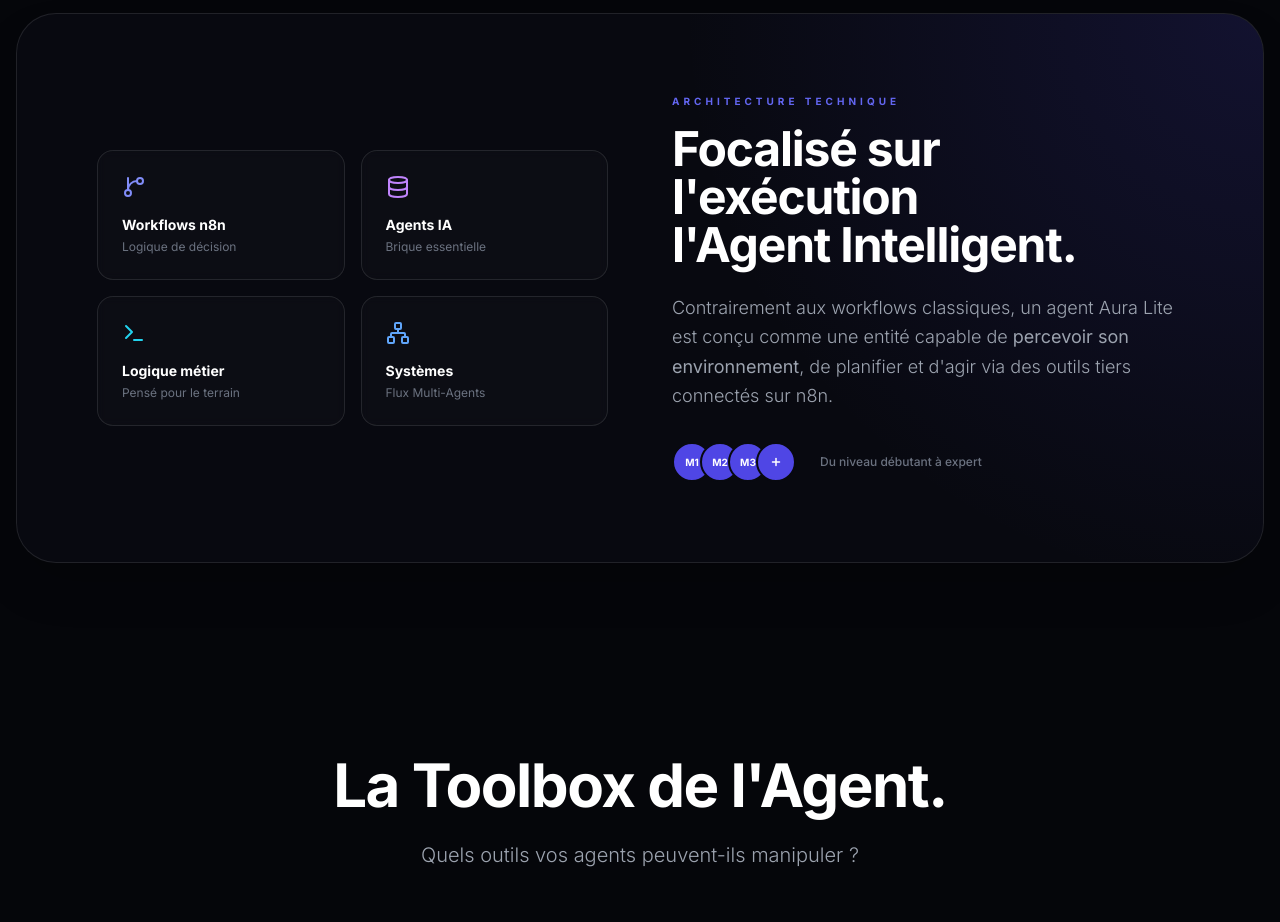
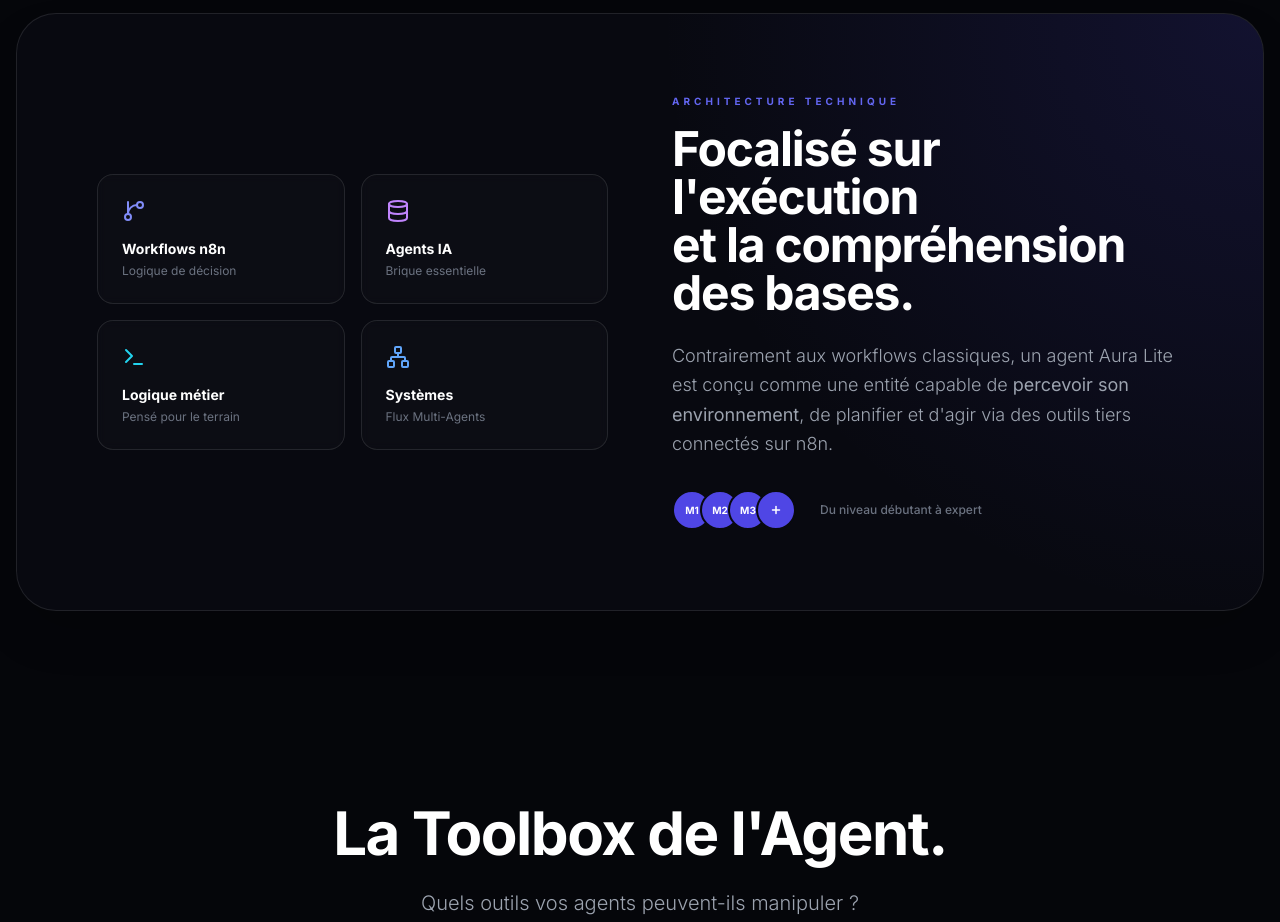
Before and after one commit to outilnoeporchiercizairepro/aura-lite, a React (Vite) app: page / in a window 1280 px wide. Shown: the part 1520-2442 px from the top of the page. Built offline with nearby package versions, Linux system fonts and the light colour scheme.

Commit message:
Updated App.tsx

```diff
--- a/App.tsx
+++ b/App.tsx
@@ -225,7 +225,7 @@ export default function App() {
             </div>
             <div className="order-1 lg:order-2">
               <span className="text-indigo-500 font-bold uppercase tracking-[0.4em] text-[10px] mb-4 block">ARCHITECTURE TECHNIQUE</span>
-              <h3 className="text-4xl md:text-5xl font-bold mb-6 leading-tight tracking-tight">Focalisé sur l'exécution <br /> l'Agent Intelligent.</h3>
+              <h3 className="text-4xl md:text-5xl font-bold mb-6 leading-tight tracking-tight">Focalisé sur l'exécution <br /> et la compréhension des bases.</h3>
               <p className="text-gray-400 text-lg leading-relaxed font-light mb-8">
                 Contrairement aux workflows classiques, un agent Aura Lite est conçu comme une entité capable de <strong>percevoir son environnement</strong>, de planifier et d'agir via des outils tiers connectés sur n8n.
               </p>
```
